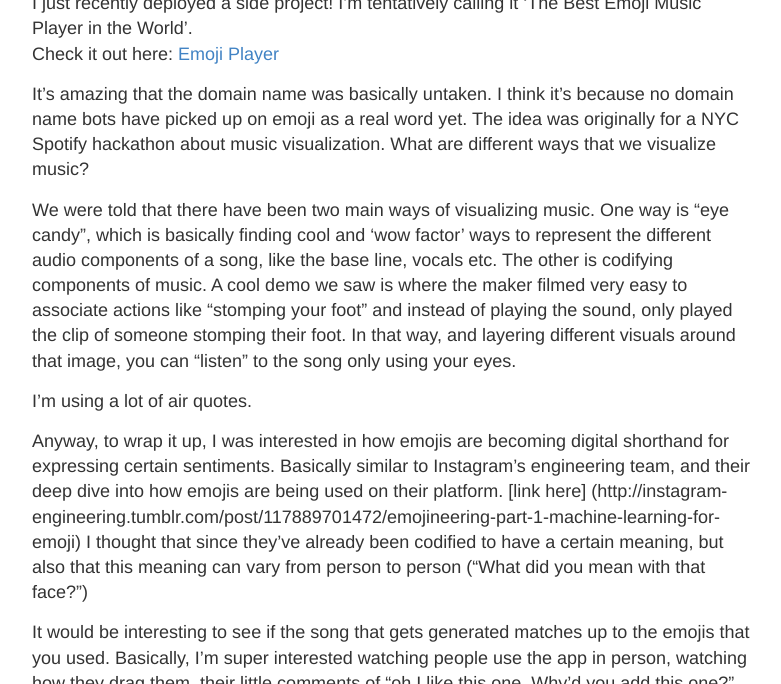
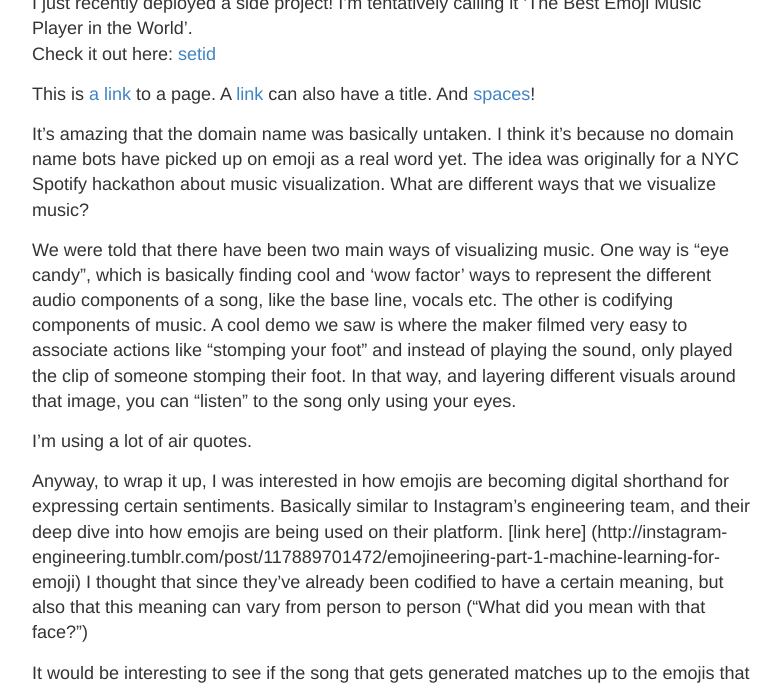
Before and after one commit to mliou8/mliou8.github.io, a Jekyll site: the page built from _posts/2016-4-11-Emoji-Player.md, in a window 1280 px wide and 900 px high, scrolled down 342 px, cut to the strip 216-900 px from the top of the window. Shown: the whole strip, without its empty margins (248-1029 px from the left). Built offline with Jekyll 4.4.1, drawn with Linux system fonts in a browser that asks for light colours.

Commit message:
Update 2016-4-11-Emoji-Player.md

```diff
--- a/_posts/2016-4-11-Emoji-Player.md
+++ b/_posts/2016-4-11-Emoji-Player.md
@@ -7,9 +7,12 @@ title: Emoji Player
 
 
 I just recently deployed a side project! I'm tentatively calling it 'The Best Emoji Music Player in the World'.
-Check it out here:  <a class="external" target="_blank" href="www.emojiplayer.com">Emoji Player</a>
+Check it out here:  [setid](hey)
 
-
+[setid]: http://www.example.com
+This is [a link](http://rubyforge.org) to a page.
+A [link](../test "local URI") can also have a title.
+And [spaces](link with spaces.html)!
 
 
 It's amazing that the domain name was basically untaken. I think it's because no domain name bots have picked up on emoji as a real word yet.
```
